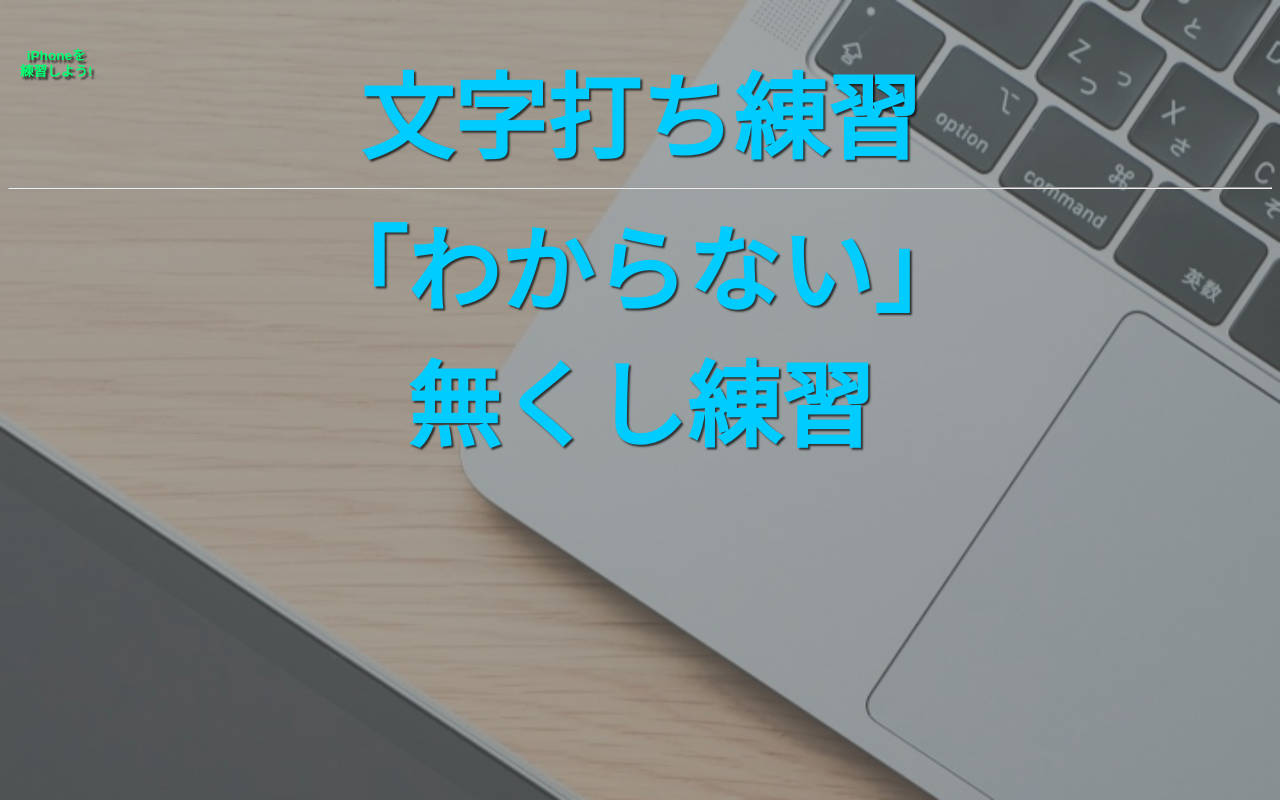
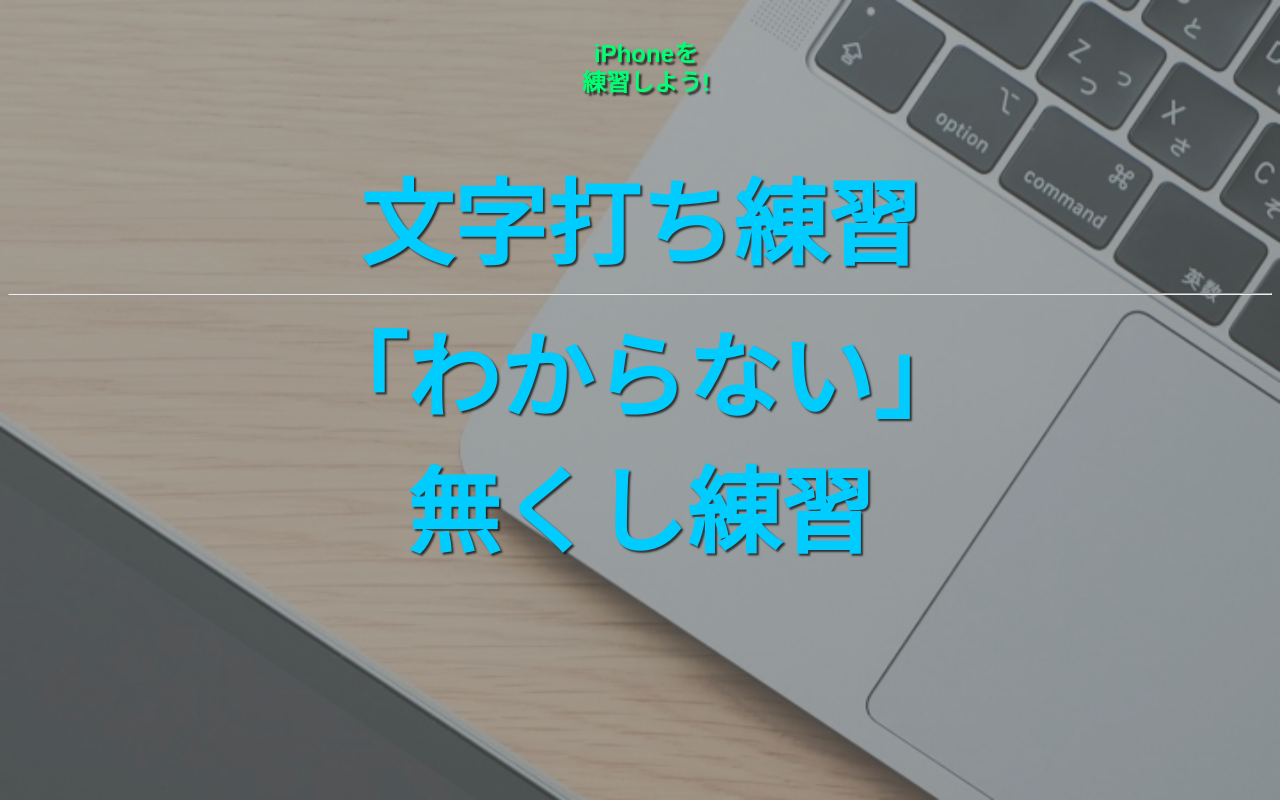
Before and after one commit to the-web800/iPhone-master, a plain HTML site: page index.html in a window 1280 px wide. Drawn offline with Linux system fonts and the light colour scheme.

Commit message:
Update style.css

```diff
--- a/style.css
+++ b/style.css
@@ -1,11 +1,10 @@
 body{
     background-image: url(./index-Back.png);
     background-size: 100%;
-    position:  relative;
 }
 
 h1#btitle{
-    font-size: 85%;
+    font-size: 150%;
     font-family: Arial, Helvetica, sans-serif;
     color:rgb(0, 255, 115);
     text-shadow: 2.5px 2.5px 2px rgba(0, 0, 0, 0.7);
@@ -13,7 +12,6 @@ h1#btitle{
     margin-top: 30pt;
     margin-left: 12px;
     line-height: 1.2em;
-    position:  absolute;
 }
 
 #textm{
```
